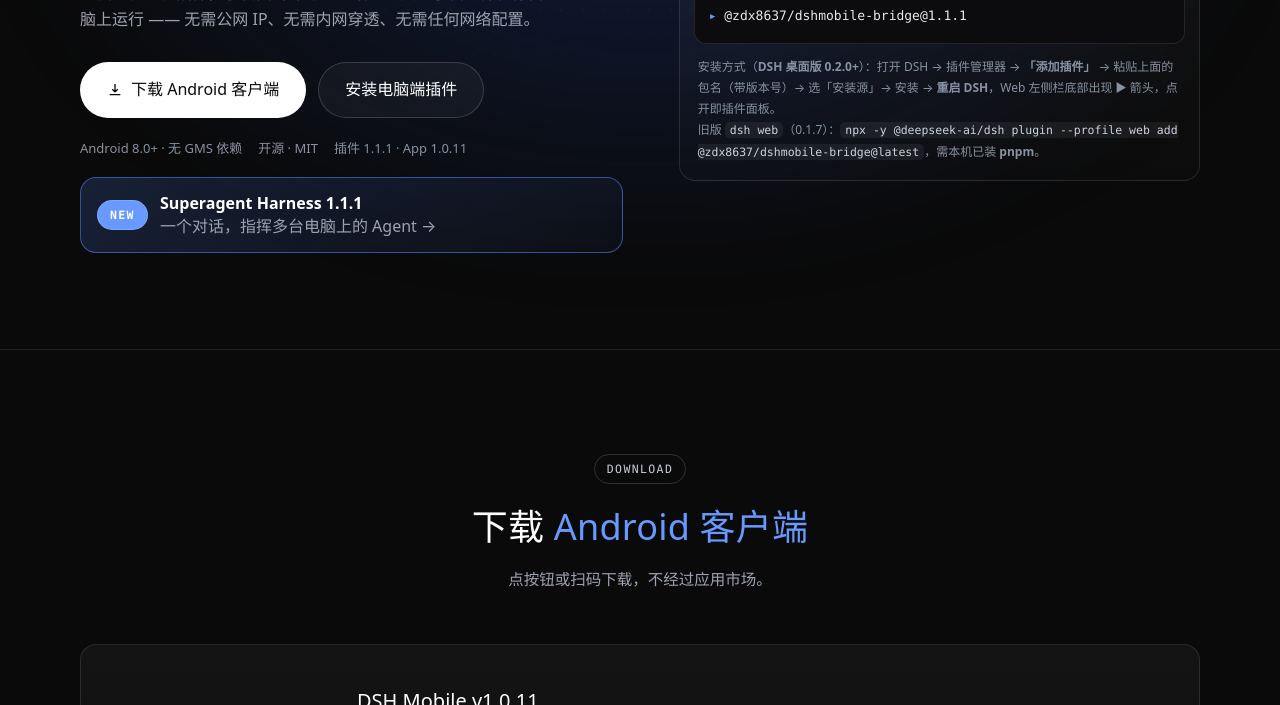
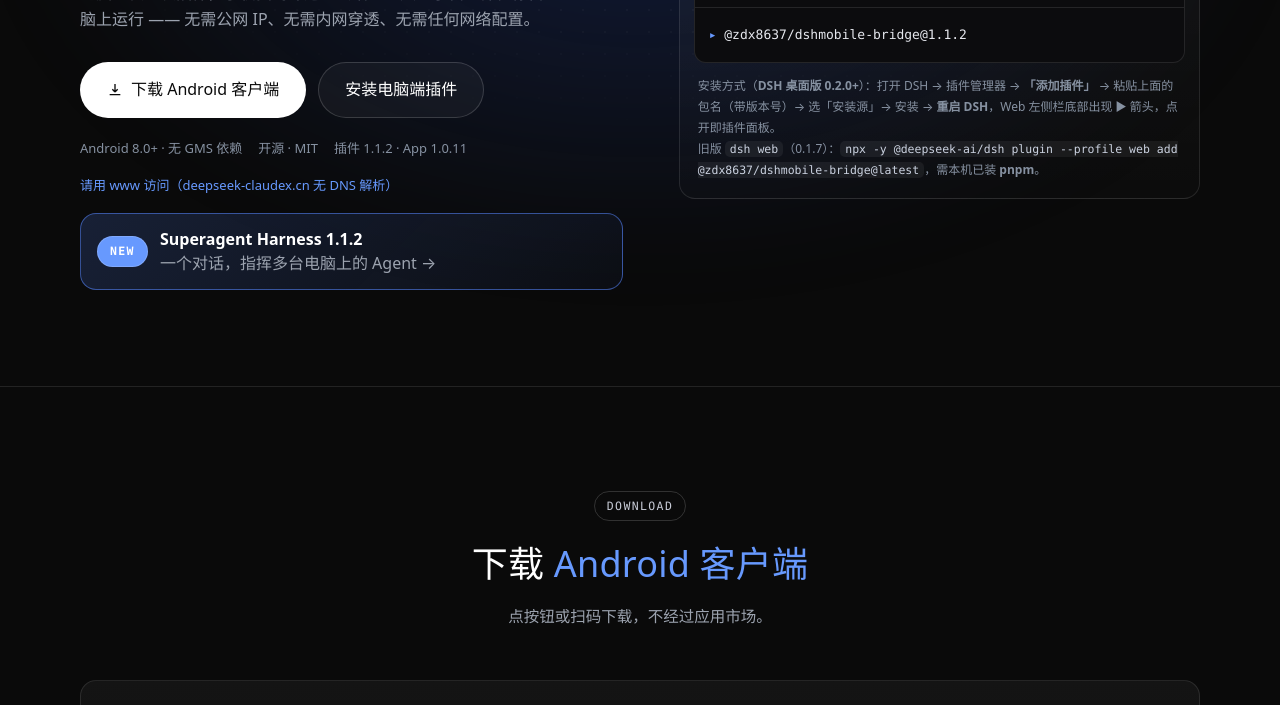
Before and after one commit to zdx8637-gitdog/dshmobile, a plain HTML site: page landing/index.html in a window 1280 px wide. Shown: the part 353-1058 px from the top of the page. Drawn offline with Linux system fonts and the light colour scheme.

Commit message:
landing: 1.1.2；FAQ 说明必须用 www 访问（apex 无 DNS）

```diff
--- a/landing/index.html
+++ b/landing/index.html
@@ -3,7 +3,7 @@
 <head>
 <meta charset="utf-8" />
 <meta name="viewport" content="width=device-width, initial-scale=1" />
-<meta name="description" content="DSH Mobile — DeepSeek Harness 的 Android 远程客户端。电脑装一次插件，手机扫码即连；无需公网 IP、无需内网穿透。1.1.1 起支持 Superagent Harness：一个对话即可指挥账号下多台电脑上的 Agent。" />
+<meta name="description" content="DSH Mobile — DeepSeek Harness 的 Android 远程客户端。电脑装一次插件，手机扫码即连；无需公网 IP、无需内网穿透。1.1.2 起支持 Superagent Harness：一个对话即可指挥账号下多台电脑上的 Agent。" />
 <title>DSH Mobile · 离开电脑，继续你的 Agent 工作</title>
 <link rel="icon" href="icon/favicon.ico" sizes="any" />
 <link rel="icon" type="image/svg+xml" href="icon/dsh-mobile-app.svg" />
@@ -338,12 +338,13 @@
         <div class="hero-meta">
           <span>Android 8.0+ · 无 GMS 依赖</span>
           <span>开源 · MIT</span>
-          <span>插件 1.1.1 · App 1.0.11</span>
+          <span>插件 1.1.2 · App 1.0.11</span>
+          <span style="color:var(--blue-2)">请用 www 访问（deepseek-claudex.cn 无 DNS 解析）</span>
         </div>
         <a class="card" href="#superagent" style="margin-top:18px;padding:14px 16px;display:flex;gap:12px;align-items:center;text-decoration:none;border:1px solid rgba(86,134,254,.55);background:linear-gradient(135deg,rgba(86,134,254,.18),rgba(86,134,254,.04));">
           <span class="chip" style="margin:0;background:var(--blue-2);color:#fff;font-weight:700">NEW</span>
           <span style="line-height:1.45">
-            <b>Superagent Harness 1.1.1</b><br />
+            <b>Superagent Harness 1.1.2</b><br />
             <span style="color:var(--muted)">一个对话，指挥多台电脑上的 Agent →</span>
           </span>
         </a>
@@ -362,7 +363,7 @@
               <span class="dot r"></span><span class="dot y"></span><span class="dot g"></span>
               <button class="copy" id="copyHero">复制包名</button>
             </div>
-            <div class="term-body"><span class="p">▸</span> <span id="cmdHero">@zdx8637/dshmobile-bridge@1.1.1</span></div>
+            <div class="term-body"><span class="p">▸</span> <span id="cmdHero">@zdx8637/dshmobile-bridge@1.1.2</span></div>
           </div>
           <p class="term-note">安装方式（<b>DSH 桌面版 0.2.0+</b>）：打开 DSH → 插件管理器 → <b>「添加插件」</b> → 粘贴上面的包名（带版本号）→ 选「安装源」→ 安装 → <b>重启 DSH</b>，Web 左侧栏底部出现 ▶ 箭头，点开即插件面板。<br />旧版 <code>dsh web</code>（0.1.7）：<code>npx -y @deepseek-ai/dsh plugin --profile web add @zdx8637/dshmobile-bridge@latest</code>，需本机已装 <b>pnpm</b>。</p>
         </div>
@@ -484,7 +485,7 @@
   <section class="sec" id="superagent">
     <div class="wrap">
       <div class="sec-head reveal">
-        <span class="chip">Superagent Harness · 1.1.1</span>
+        <span class="chip">Superagent Harness · 1.1.2</span>
         <h2>一句话，<span class="hl">指挥多台电脑的 Agent</span></h2>
         <p class="sec-sub">同一账号下的每台电脑都是一个可调度的 Agent。主 Agent 派活、后台等待、完成后自动回报，不需要 SSH、不需要内网穿透。</p>
       </div>
@@ -518,7 +519,7 @@
         <div class="card step reveal">
           <div class="step-head"><span class="num">1</span><h3>电脑端安装插件</h3></div>
           <p><b>DSH 桌面版（0.2.0+）</b>：打开 DSH → 插件管理器 → 「添加插件」→ 粘贴下面的包名 → 选「安装源」→ 安装，然后<b>重启 DSH</b>。</p>
-          <div class="mini-term"><span style="color:var(--blue-2)">▸</span> @zdx8637/dshmobile-bridge@1.1.1
+          <div class="mini-term"><span style="color:var(--blue-2)">▸</span> @zdx8637/dshmobile-bridge@1.1.2
             <button class="copy" style="position:absolute;top:10px;right:12px" data-copy="cmd1">复制</button>
           </div>
           <p style="margin-top:10px">旧版 <code>dsh web</code>（0.1.7）：<code>npx -y @deepseek-ai/dsh plugin --profile web add @zdx8637/dshmobile-bridge@latest</code>，需本机已装 pnpm。</p>
@@ -587,6 +588,10 @@
       </div>
       <div class="faq">
         <details open>
+          <summary>为什么直接打开 deepseek-claudex.cn 打不开？</summary>
+          <p>请使用 <b>https://www.deepseek-claudex.cn</b>（带 www）。裸域名 <code>deepseek-claudex.cn</code> 目前没有 DNS A 记录，浏览器会直接报"找不到服务器"——这是域名解析问题，不是账号或密码错误。本站的登录、注册、插件面板二维码都请以 <b>www</b> 地址为准。</p>
+        </details>
+        <details>
           <summary>安全吗？我的会话数据会经过服务器吗？</summary>
           <p>会话内容始终存储在你自己的电脑上；服务器只负责账号认证与消息转发，不保存聊天记录。手机端不落盘会话数据，登录令牌仅保存在系统 Keystore 中；需要更高隐私时可在插件面板启用端到端加密配对。</p>
         </details>
@@ -643,7 +648,7 @@
   var APK_VERSION = "1.0.0";
   var APK_FILE = "DSH-Mobile-" + APK_VERSION + ".apk";
   var PROD_ORIGIN = "https://www.deepseek-claudex.cn";
-  var NPM_CMD = "@zdx8637/dshmobile-bridge@1.1.1";
+  var NPM_CMD = "@zdx8637/dshmobile-bridge@1.1.2";
   var GITHUB = "https://github.com/zdx8637-gitdog/dshmobile";
   var params = new URLSearchParams(location.search);
 
```
